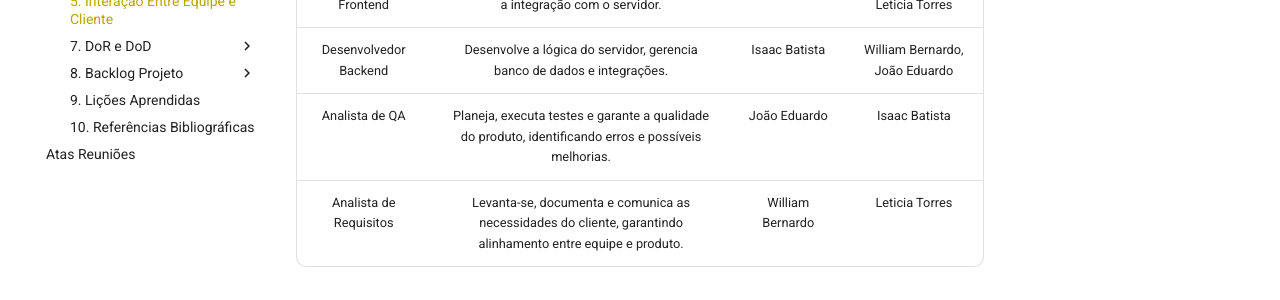
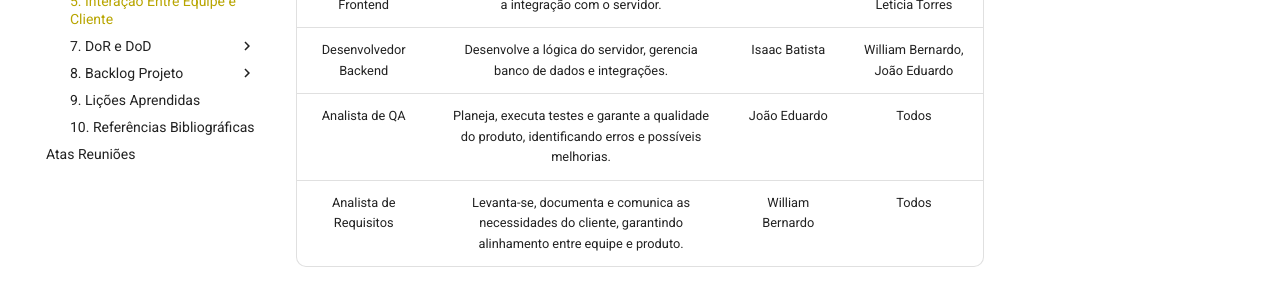
Before and after one commit to mdsreq-fga-unb/2024.2-T01-FamintosBurguer, an MkDocs documentation site: the page built from docs/ProdutoProjeto/2. Visao Produto Projeto/5_Interação.md, in a window 1280 px wide and 900 px high. Shown: the part 443-743 px from the top of the window. Built offline with MkDocs 1.6.1 and Material for MkDocs 9.7.7, drawn with Linux system fonts in a browser that asks for light colours; comment, search, counter and statistics services are not loaded.

Commit message:
Atualiza a atribuição de responsáveis nas seções de QA e Requisitos para incluir "Todos" como colaboradores.

```diff
--- a/docs/ProdutoProjeto/2. Visao Produto Projeto/5_Interação.md
+++ b/docs/ProdutoProjeto/2. Visao Produto Projeto/5_Interação.md
@@ -9,8 +9,8 @@ ________________________________________________________________________________
 |Gerente de Projeto   |Coordena o projeto, facilita a comunicação entre cliente e equipe e controla prazos para garantir o sucesso do projeto.  |  Leticia Torres| - |
 |Desenvolvedor Frontend | Desenvolve a interface visual, design e garante a integração com o servidor.| Túlio Augusto   | Isaac Batista, Leticia Torres  |
 |Desenvolvedor Backend |Desenvolve a lógica do servidor, gerencia banco de dados e integrações.  |Isaac Batista  | William Bernardo, João Eduardo |
-|Analista de QA  |Planeja, executa testes e garante a qualidade do produto, identificando erros e possíveis melhorias.|João Eduardo | Isaac Batista
-|Analista de Requisitos  |Levanta-se, documenta e comunica as necessidades do cliente, garantindo alinhamento entre equipe e produto. |William Bernardo |Leticia Torres
+|Analista de QA  |Planeja, executa testes e garante a qualidade do produto, identificando erros e possíveis melhorias.|João Eduardo | Todos
+|Analista de Requisitos  |Levanta-se, documenta e comunica as necessidades do cliente, garantindo alinhamento entre equipe e produto. |William Bernardo |Todos
 
 ___________________________________________________________________________________
 
```
